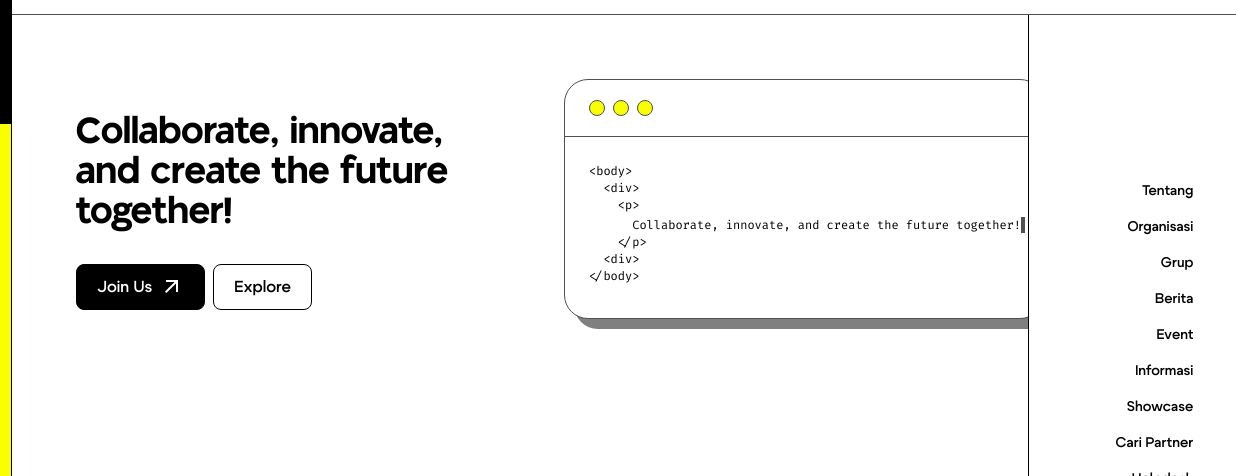
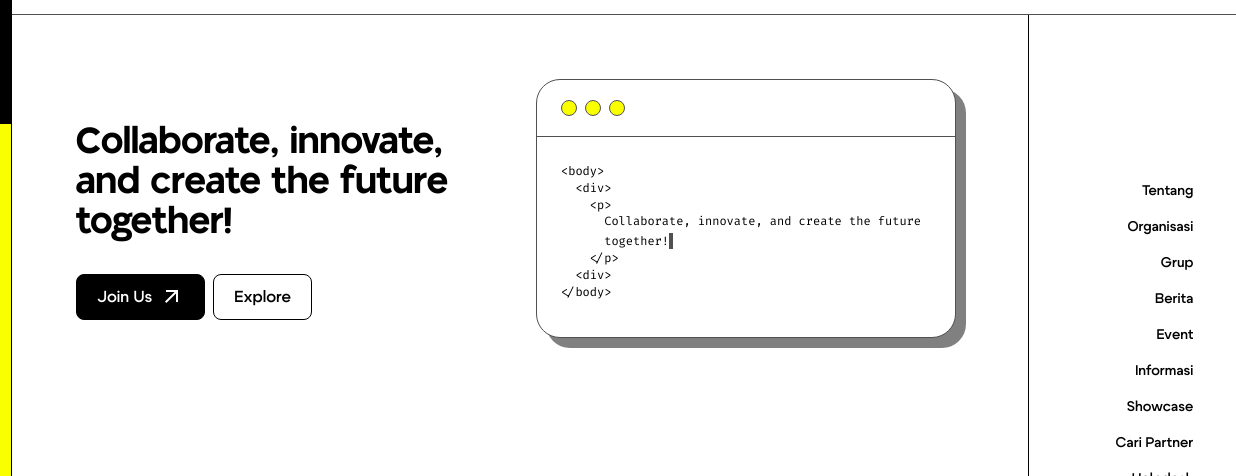
Before and after one commit to ngodingo/web-profil-ti, a website: page src/index.html in a window 1280 px wide. Shown: the part 65-541 px from the top of the page, 44-1280 px from the left. Drawn offline with nearby package versions, Linux system fonts and the light colour scheme; files that its build step writes are made by us from their sources.

Commit message:
enh: Headline Section Enhancement

```diff
--- a/src/index.html
+++ b/src/index.html
@@ -72,7 +72,7 @@
 
     <main class="pt-16 sm:pt-20 sm:pl-16 lg:pr-52 transition-all">
       <!-- SECTION 1: HEADLINE -->
-      <section id="headline" class="pl-6 sm:pl-14 py-16">
+      <section id="headline" class="px-6 sm:px-14 py-16">
         <div class="grid grid-cols-1 sm:grid-cols-2 gap-x-6 gap-y-12 items-center">
           <div class="max-w-xs sm:max-w-sm">
             <h1 class="font-tango text-4xl">Collaborate, innovate, and create the future together!</h1>
@@ -87,8 +87,8 @@
             </div>
           </div>
           <div class="">
-            <div class="w-full pb-6 pr-20 overflow-hidden">
-              <div class="min-w-[480px] w-full h-60 bg-white rounded-3xl border border-gray shadow-solid">
+            <div class="w-full pb-6 pr-4">
+              <div class="max-w-[500px] w-full bg-white rounded-3xl border border-gray shadow-solid">
                 <div class="py-5 px-6 flex gap-2">
                   <span class="block w-4 h-4 bg-yellow rounded-full border border-gray"></span>
                   <span class="block w-4 h-4 bg-yellow rounded-full border border-gray"></span>
@@ -96,17 +96,15 @@
                 </div>
                 <hr class="border-gray" />
                 <div class="py-5 px-6 pt-2">
-                  <pre class="leading-none">
-                    <code class="text-xs font-fira">
+                  <pre class="leading-none"><code class="text-xs font-fira">
 &lt;body&gt;
   &lt;div&gt;
     &lt;p&gt;
-      <span id="headline-code"></span><span id="text-cursor" class="inline-block h-4 w-1 bg-gray translate-y-1"></span>
+      <span class="inline-block whitespace-pre-wrap pr-10"><span id="headline-code" class=""></span><span id="text-cursor" class="inline-block h-4 w-1 bg-gray translate-y-1"></span></span>
     &lt;/p&gt;
   &lt;div&gt;
 &lt;/body&gt;
-                    </code>
-                  </pre>
+                  </code></pre>
                 </div>
               </div>
             </div>
```
